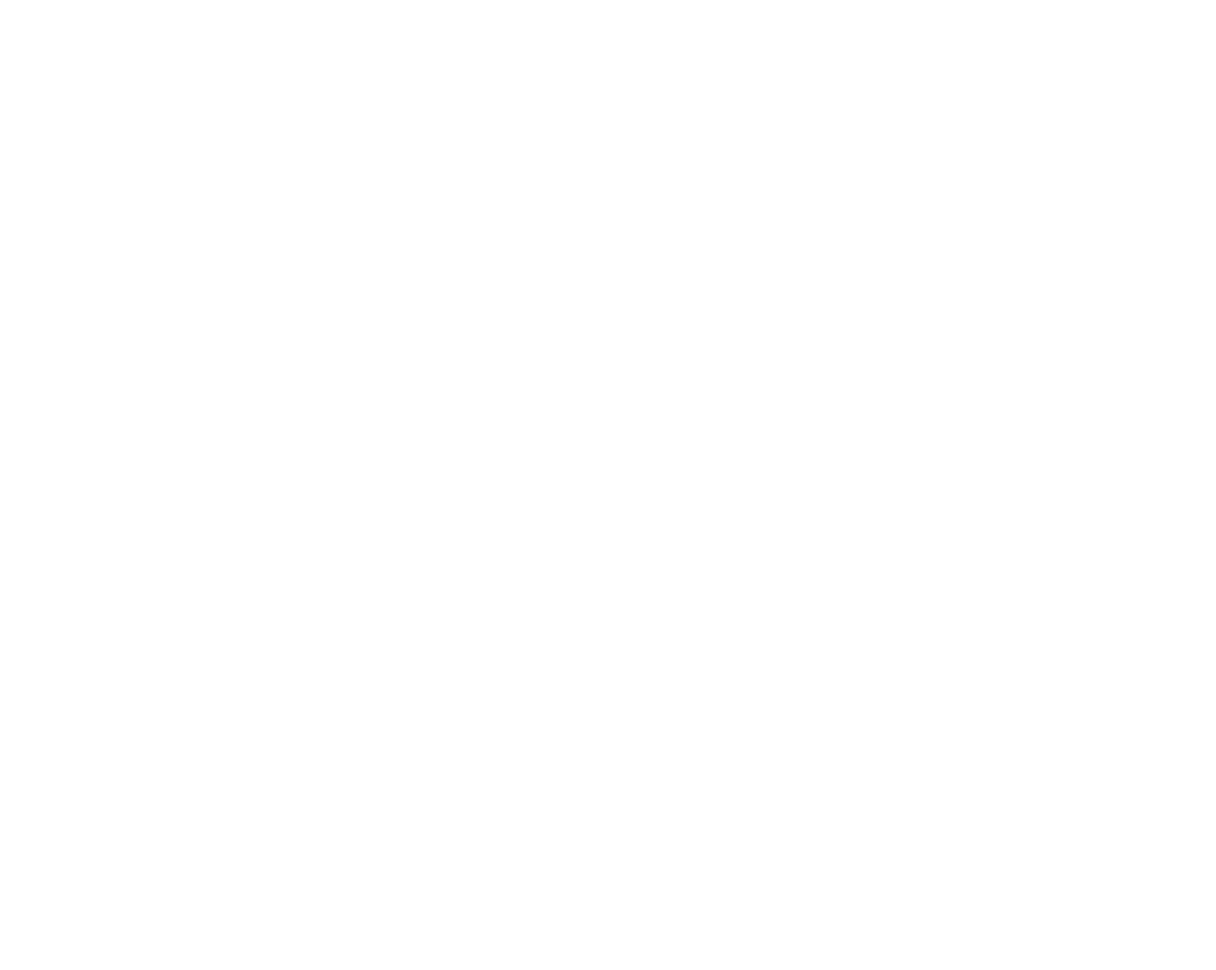
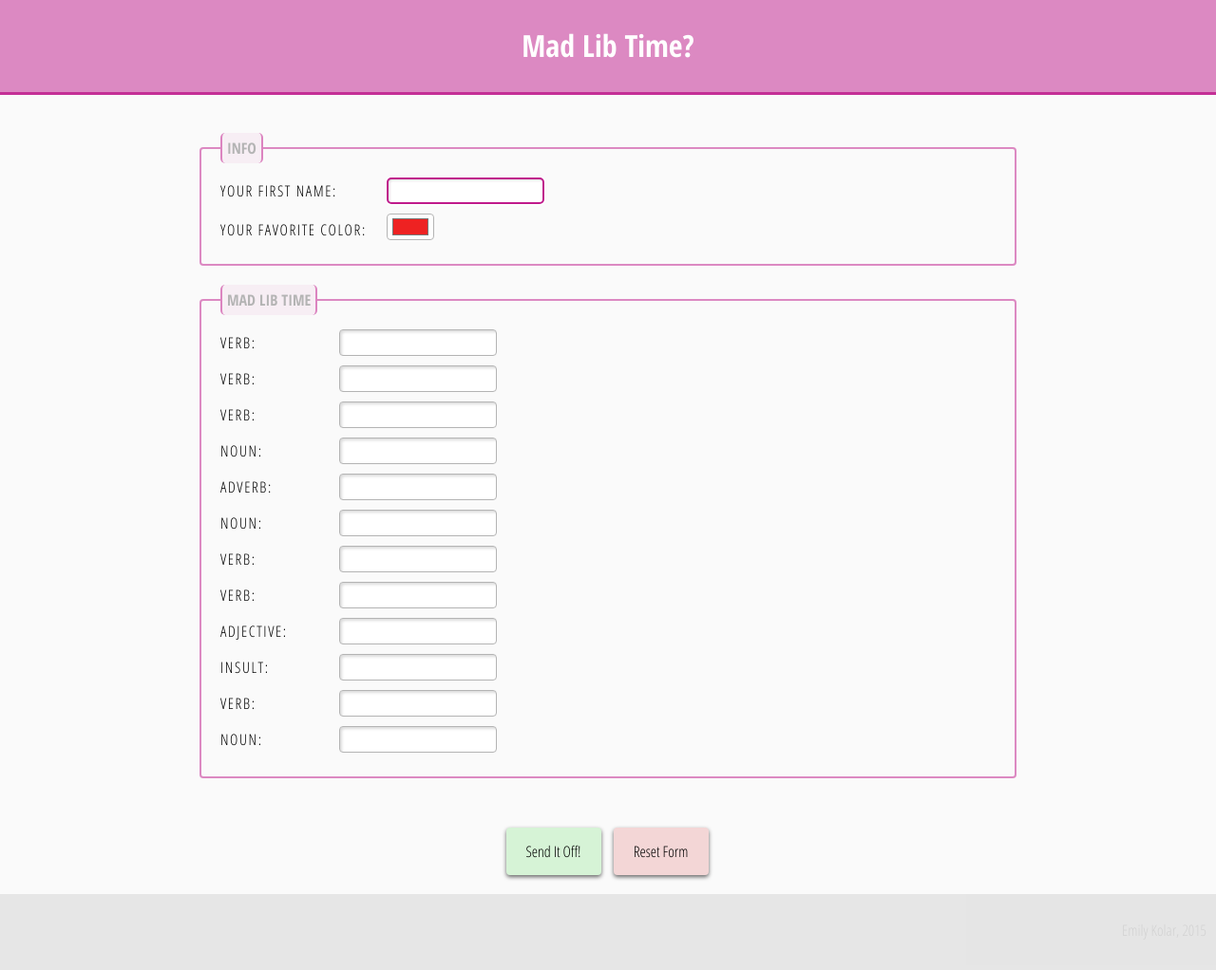
Before and after one commit to emkolardev/scripting, a plain HTML site: page week_06/jsandforms/index.html in a window 1280 px wide. Shown: the whole page at 95% size. Before the commit the page ends 800 px from the top, so only its background shows below. Drawn offline with Linux system fonts and the light colour scheme.

Commit message:
madlib done

```diff
--- a/week_06/jsandforms/index.html
+++ b/week_06/jsandforms/index.html
@@ -14,6 +14,71 @@
     <link rel="stylesheet" href="style.css">
   </head>
 <body>
+    <div class="output" id="viewML">
+        <span class="close" onclick="hideOut();">X</span>
+        <p>Yo VIP, let's kick it!<br>
+        Ice Ice Baby, Ice Ice Baby</p>
 
+        <p>All right,  <span class="blank verb"></span>,  <span class="blank verb" id=""></span> and  <span class="blank verb" id=""></span><br>
+        <span class="nameSp"></span> is back with my brand new  <span class="blank noun" id=""></span><br>
+        Something grabs a hold of me  <span class="blank adverb" id=""></span><br>
+        Flow like a  <span class="blank noun" id=""></span> daily and nightly<br>
+        Will it ever  <span class="blank verb" id=""></span>? Yo, I don't know<br>
+        Turn off the lights and I'll  <span class="blank verb" id=""></span><br>
+        To the  <span class="blank adj" id="adj"></span> I rock a mic like a  <span class="blank insult" id=""></span></br>
+        Light up a stage and  <span class="blank verb" id=""></span> a chump like a  <span class="blank noun" id=""></span>.</p>
+    </div>
+  <header class="myHeader">
+    <h1>Mad Lib Time?</h1>
+  </header>
+  <div class="wrapper">
+    <main>
+      <form class="myForm" action="#">
+        <fieldset class="infoFields">
+          <legend>Info</legend>
+          <label>Your First Name:</label><input type="text" class="nameIn" name="alias" autofocus>
+          <br>
+          <label>Your favorite color:</label><input type="color" id="colorIn" name="color" value="#EE2222">
+          <br>
+          </fieldset>
+          <fieldset class="madFields">
+          <legend>Mad Lib Time</legend>
+          <label>Verb:</label><input type="text" class="verbIn">
+          <br>
+          <label>Verb: </label><input type="text" class="verbIn">
+          <br>
+          <label>Verb:</label><input type="text" class="verbIn">
+          <br>
+          <label>Noun:</label><input type="text" class="nounIn">
+          <br>
+          <label>Adverb:</label><input type="text" class="adverbIn">
+          <br>
+          <label>Noun:</label><input type="text" class="nounIn">
+          <br>
+          <label>Verb:</label><input type="text" class="verbIn">
+          <br>
+          <label>Verb:</label><input type="text" class="verbIn">
+          <br>
+          <label>Adjective:</label><input type="text" class="adjIn">
+          <br>
+          <label>Insult:</label><input type="text" class="insultIn">
+          <br>
+          <label>Verb:</label><input type="text" class="verbIn">
+          <br>
+          <label>Noun:</label><input type="text" class="nounIn">
+          <br>
+        </fieldset>
+        <br>
+        <div class="btnContainer">
+          <input id="submitForm" type="button" value="Send It Off!" onclick="madLib();" class="btn submit">
+          <input id="resForm" type="reset" value="Reset Form" class="btn reset">
+        </div>
+    </form>
+    </main>
+  </div>
+  <footer>
+  <p>Emily Kolar, 2015</p>
+  </footer>
+<script src="script.js"></script>
 </body>
 </html>
--- /dev/null
+++ b/week_06/jsandforms/script.js
@@ -0,0 +1,45 @@
+function madLib() {
+
+	var color = document.getElementById('colorIn').value;
+
+	var name = document.getElementsByClassName('nameIn');
+	var verbs = document.getElementsByClassName('verbIn');
+	var nouns = document.getElementsByClassName('nounIn');
+	var adjs = document.getElementsByClassName('adjIn');
+	var insults = document.getElementsByClassName('insultIn');
+	var advs = document.getElementsByClassName('advIn');
+
+	var nameS = document.getElementsByClassName('nameSp')
+	var verbSp = document.getElementsByClassName('verb');
+	var nounSp = document.getElementsByClassName('noun');
+	var adjSp = document.getElementsByClassName('adj');
+	var insultSp = document.getElementsByClassName('insult');
+	var advSp = document.getElementsByClassName('adverb');
+
+	var cats = [name, verbs, nouns, adjs, insults, advs];
+	var spans = [nameS, verbSp, nounSp, adjSp, insultSp, advSp];
+	for (var i = 0; i < cats.length; i++)
+	{
+		var cat = cats[i];
+		var spanCat = spans[i];
+		for (var j = 0; j < cat.length; j++)
+		{
+			var txtIn = cat[j].value;
+			var spn = spanCat[j];
+			console.log(txtIn)
+			spn.innerHTML = txtIn;
+			spn.style.fontWeight = '700';
+		}
+	}
+
+	var out = document.getElementById('viewML');
+	out.style.display = "block";
+	out.style.backgroundColor = color;
+	if (color != "#FFFFFF") {
+		out.style.color = "white";
+	}
+}
+
+function hideOut() {
+	document.getElementById('viewML').style.display = "none";
+}
--- a/week_06/jsandforms/style.css
+++ b/week_06/jsandforms/style.css
@@ -0,0 +1,201 @@
+
+body {
+	background-color: rgba(250,250,250,1);
+	font-family: 'Open Sans Condensed', sans-serif;
+}
+.myHeader {
+	height: 100px;
+	width: 100%;
+	background-color: rgba(191,26,139,0.5);
+	margin-top: 0px;
+	text-align: center;
+	padding: 1px;
+	border-bottom: 3px solid rgba(191,26,139,0.8);
+}
+
+.wrapper {
+	width: 95%;
+	max-width: 900px;
+	margin: 0 auto;
+}
+
+.myHeader h1 {
+	color: white;
+}
+
+.myForm {
+	line-height: 32px;
+	padding: 20px;
+}
+
+.myForm label, .myForm legend {
+	text-transform: uppercase;
+	margin-right: 10px;
+}
+
+label {
+	letter-spacing: .1rem;
+	color: black;
+	display: inline-block;
+}
+
+.madFields label {
+	width: 110px;
+}
+
+.infoFields label {
+	width: 160px;
+}
+
+.myForm legend {
+	border-right: 2px solid rgba(191,26,139,0.5);
+	border-left: 2px solid rgba(191,26,139,0.5);
+	border-radius: 5px;
+	padding: 0 5px;
+	font-weight: 700;
+	color: rgba(180,180,180,1);
+	background-color: rgba(191,26,139,0.05);
+}
+
+.myForm fieldset {
+	border: 2px solid rgba(191,26,139,0.5);
+	border-radius: 4px;
+	margin: 20px 0;
+	padding: 10px 20px 20px;
+}
+
+.myForm select, .myForm option {
+	background-color: white;
+	padding-left: 5px;
+	height: 30px;
+}
+
+.myForm fieldset input {
+	border-radius: 4px;
+	border: 1px solid rgba(180,180,180,1);
+	cursor: pointer;
+	margin: 5px;
+	height: 28px;
+	padding-left: 5px;
+	background: white;
+	box-shadow: 2px 2px 3px rgba(220,220,220,1) inset;
+}
+
+.myForm input:invalid {
+	background-color: rgba(200,10,10,0.08);
+	border: 1px solid rgba(200,10,10,0.6);
+}
+
+.myForm textarea {
+	padding-left: 5px;
+	background-color: white;
+}
+
+.myForm input:active, .myForm input:focus, .myForm textarea:active, .myForm textarea:focus {
+	outline-color: rgba(191,26,139,1);
+	outline-width: medium;
+}
+
+.myForm [type=checkbox], .myForm [type=radio] {
+	margin: 0 8px 0 0;
+	box-shadow: none;
+	border-radius: 0;
+	height: auto;
+	padding: 0;
+}
+
+.myForm [type=number], [type=date] {
+	color: rgba(80,80,80,1);
+}
+
+.myForm [for=chkMeh] {
+	text-decoration: line-through;
+	opacity: 0.5;
+}
+
+.myForm [type=color] {
+	box-shadow: none;
+	padding: 0 3px;
+}
+
+.myForm [type=range] {
+	margin: 5px 8px ;
+}
+
+.btnContainer {
+	width: 100px;
+	margin: 0 auto;
+	width: 225px;
+	height: 50px;
+}
+
+.btn {
+	display: inline-block;
+	border-radius: 4px;
+	box-shadow: 0 2px 4px rgba(0,0,0,0.6);
+	padding: 6px 12px 6px 12px;
+	color: black;
+	text-decoration: none;
+	cursor: pointer;
+	border: none;
+	width: 100px;
+	height: 100%;
+	margin: 0px 5px 0px 5px;
+}
+
+.reset {
+	background-color: rgba(200,10,10,0.15);
+}
+
+.reset:hover {
+	background-color: rgba(200,10,10,0.5);
+	border-color: rgba(200,10,10,1);
+}
+
+.submit {
+	background-color: rgba(10,200,10,0.15);
+}
+
+.submit:hover {
+	background-color: rgba(10,200,10,0.5);
+	border: 2px solid rgba(10,200,10,1);
+}
+
+.output {
+	position: fixed;
+	background-color: white;
+	opacity: 1;
+	z-index: 999;
+	top: 100px;
+	width: 40%;
+	margin: 0 30%;
+	border: 2px solid rgba(180,180,180,1);
+	box-shadow: 2px 2px 10px rgba(0,0,0,0.5);
+	padding: 10px 20px;
+	display: none;
+	font-family: 'Arial', sans-serif;
+}
+
+.close {
+	display: block;
+	background-color: rgba(200,100,100,1);
+	position: absolute;
+	height: 25px;
+	width: 25px;
+	border-radius: 50%;
+	top: -7px;
+	right: -7px;
+	color: white;
+	font-weight: 700;
+	text-align: center;
+	cursor: pointer;
+	font-family: 'Arial', sans-serif;
+}
+
+footer {
+	background-color: rgb(150,150,150);
+	opacity: 0.2;
+	text-align: right;
+	padding: 10px;
+	height: 80px;
+}
```
